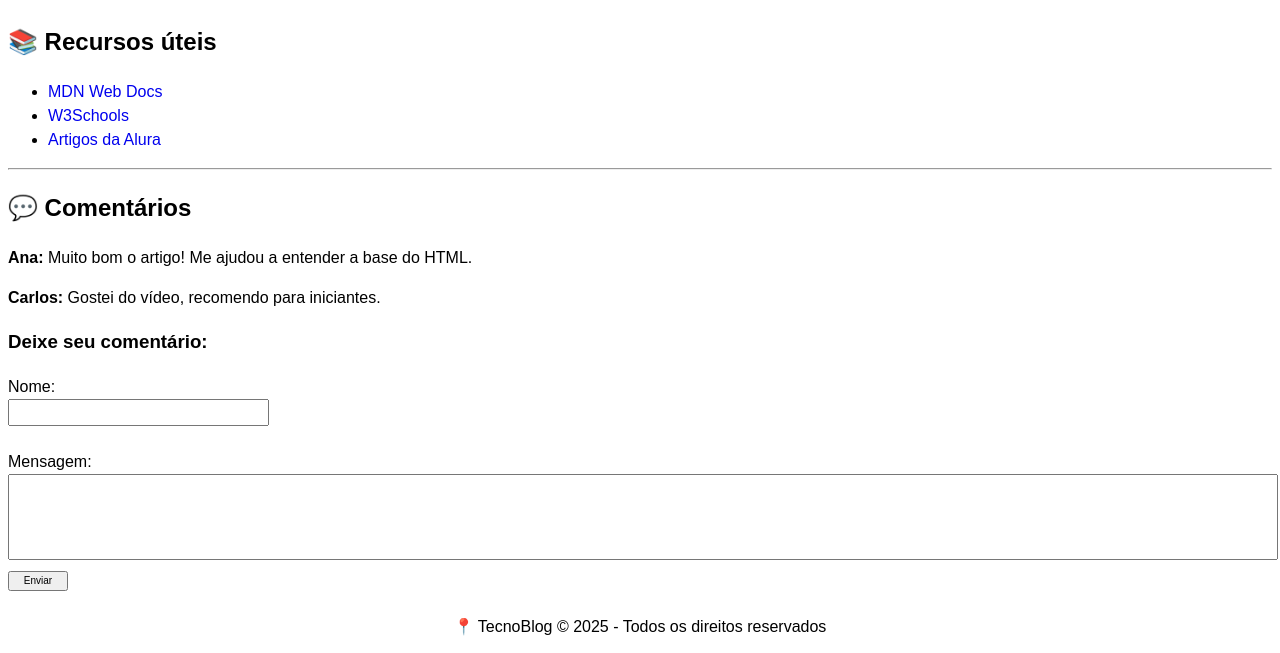
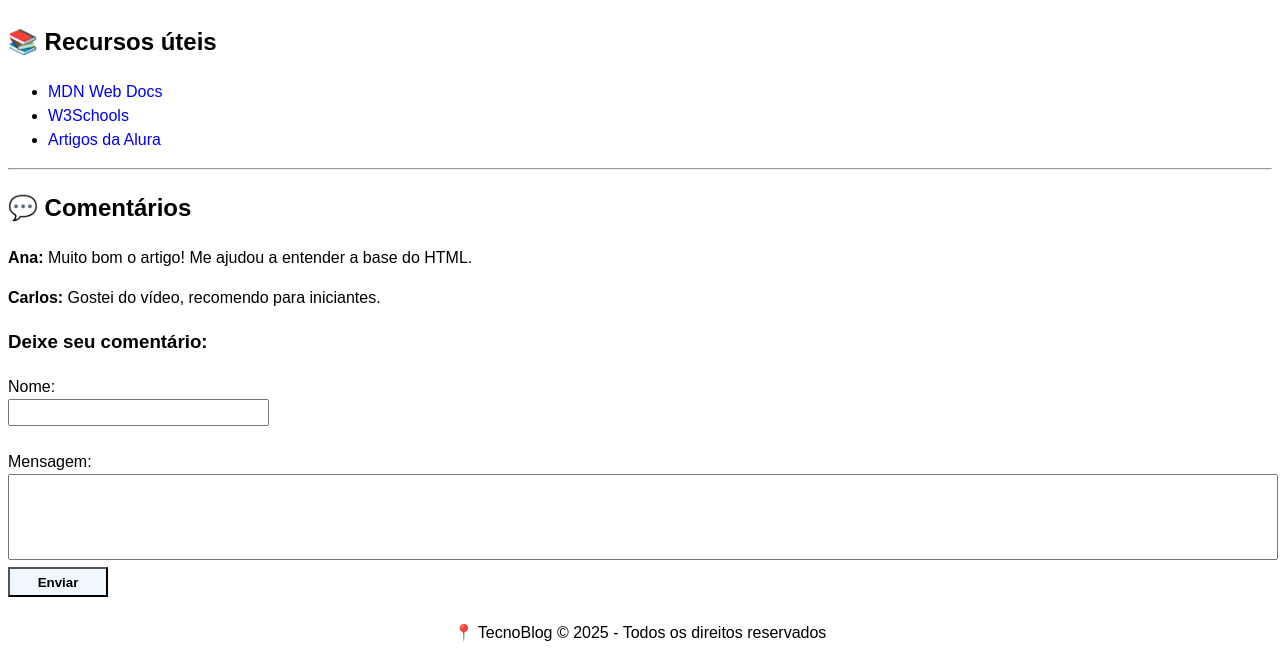
Before and after one commit to LopesSoh/TecnoBlog, a plain HTML site: page blog_HTML.html in a window 1280 px wide. Shown: the part 1400-2053 px from the top of the page. Drawn offline with Linux system fonts and the light colour scheme.

Commit message:
detalhes

```diff
--- a/blog_HTML.html
+++ b/blog_HTML.html
@@ -100,8 +100,8 @@
 
             <br>
 
-            <button type="submit" style="width: 60px; height: 20px; font-size: 10px;">Enviar</button>
-
+            <button type="submit" style="background-color:aliceblue; width:100px; height:30px; color:black; font-weight:bold;">Enviar</button>
+            <form>
             <br>
             <br>
 
```
